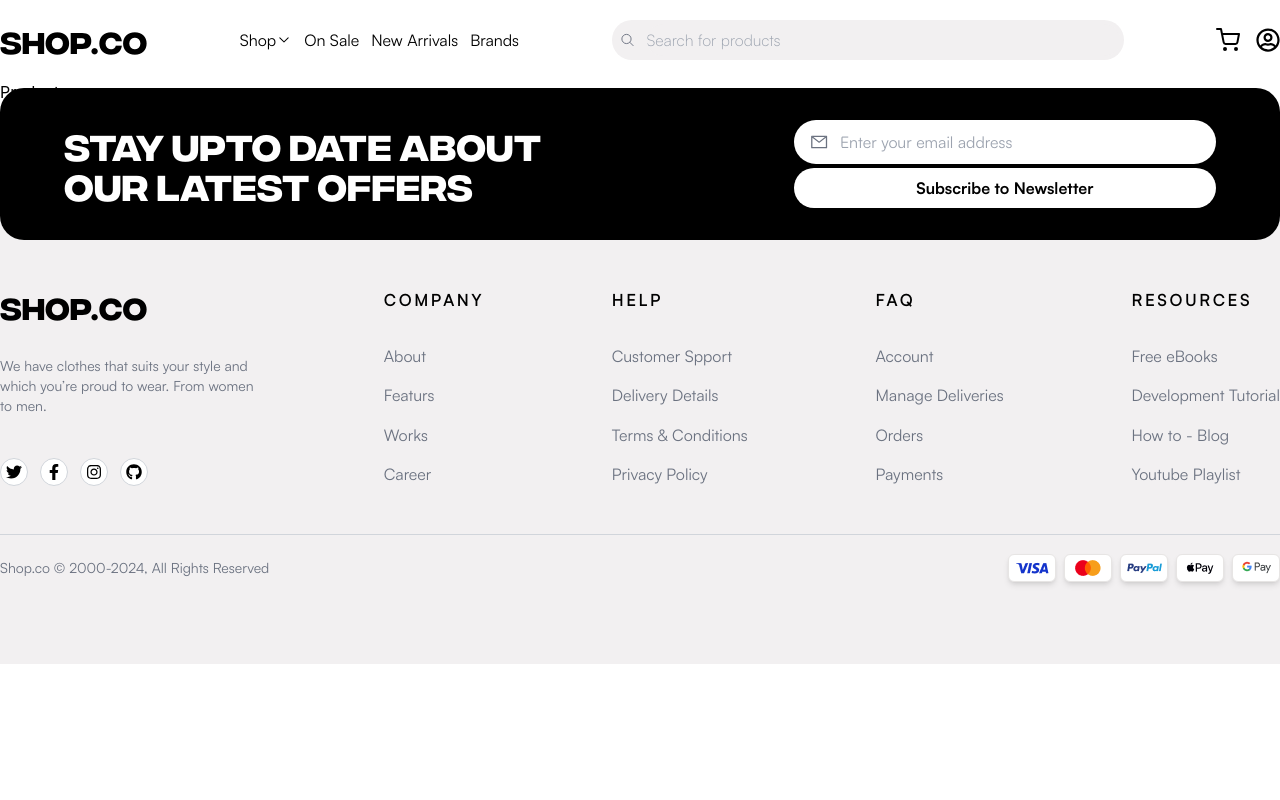
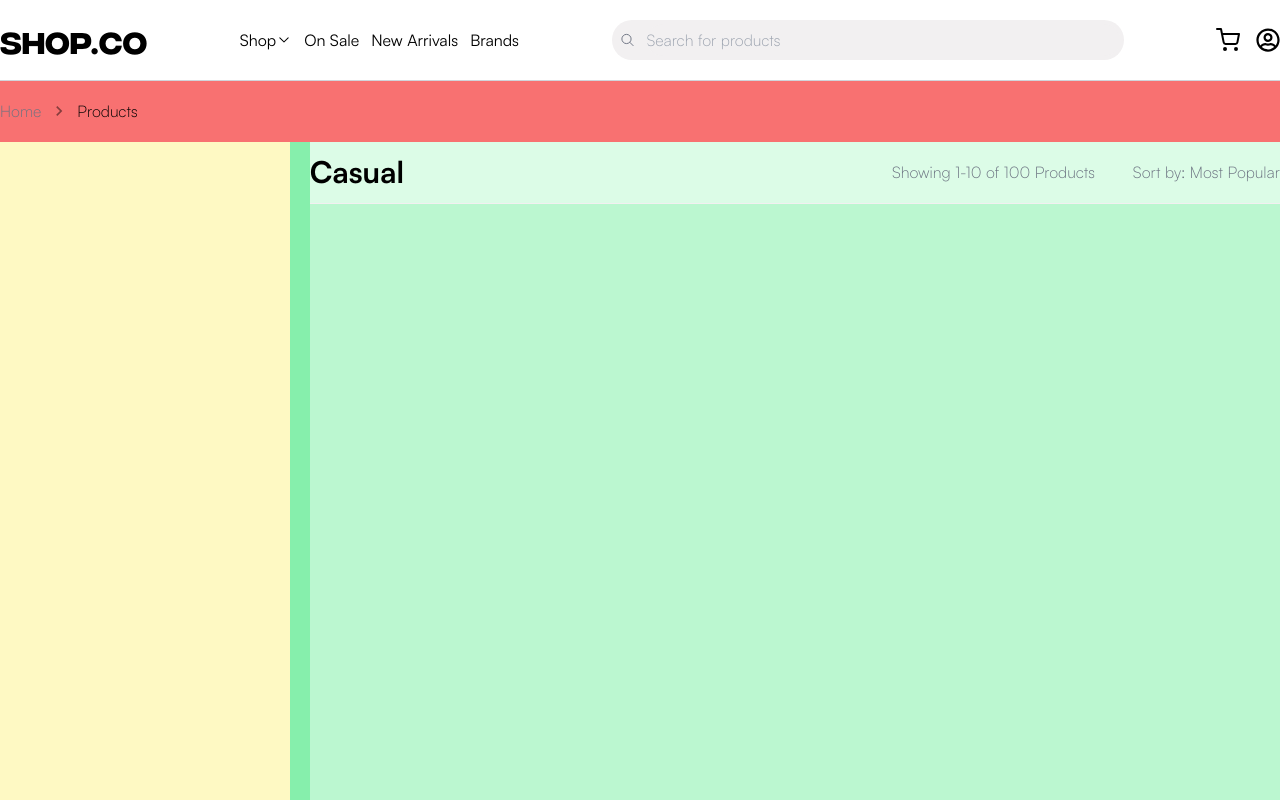
Before and after one commit to mjpeyvandi/React-E-Commerce-Shop, a React (Create React App) app: page /products in a window 1280 px wide. Shown: the top 800 px of the page. Built offline with nearby package versions, Linux system fonts and the light colour scheme; the HTML template or start-up script is replaced by a standard one.

Commit message:
page structure design

```diff
--- a/src/pages/Products.jsx
+++ b/src/pages/Products.jsx
@@ -1,7 +1,38 @@
 import React from 'react'
+import { MdKeyboardArrowRight } from "@react-icons/all-files/md/MdKeyboardArrowRight";
 
 export const Products = () => {
   return (
-    <div>Products</div>
+    <div className='w-full h-[80rem]'>
+      <div className="container mx-auto h-full border-t-[0.2px] border-t-gray-300">
+        <div className="h-full w-full bg-slate-500 flex flex-col justify-start items-center">
+          {/* Route section */}
+          <div className="w-full h-[5%] bg-red-400 flex flex-row justify-start items-center font-satoshi-l gap-2">
+            <p className='text-gray-500'>{`Home`}</p> <MdKeyboardArrowRight className='size-5 opacity-45' /> <p>Products</p>
+          </div>
+
+          {/* content Section */}
+          <div className="w-full h-full flex flex-row justify-between items-start gap-5 bg-green-300">
+            {/*filter section*/}
+            <div className="w-[23%] h-3/4 bg-yellow-100"></div>
+            {/*products section*/}
+            <div className="w-[77%] h-full bg-yellow-300 flex flex-col justify-start items-center">
+              {/*sorting section*/}
+              <div className="w-full h-[5%] flex flex-row justify-between items-center bg-green-100">
+                <p className="font-satoshi-b text-3xl">Casual</p>
+                <div className="w-2/5 flex flex-row justify-between items-center">
+                  <p className="font-satoshi-l text-gray-500">{`Showing 1-10 of 100 Products`}</p>
+                  <p className="font-satoshi-l text-gray-500">{`Sort by: Most Popular`}</p>
+                </div>
+              </div>
+              {/*products*/}
+              <div className="w-full h-[80%] border-t-[0.2px] border-b-gray-300 bg-green-200"></div>
+              {/*page navigation*/}
+              <div className="w-full h-[5%] flex flex-row justify-between items-center bg-green-100"></div>
+            </div>
+          </div>
+        </div>
+      </div>
+    </div>
   )
 }
--- a/tailwind.config.js
+++ b/tailwind.config.js
@@ -18,7 +18,7 @@ module.exports = {
         "titr-m": ["integral-medium", "sans-serif"],
         "satoshi-b": ["satoshi-bold", "sans-serif"],
         "satoshi-l": ["satoshi-light", "sans-serif"],
-        satoshi: ["satoshi-regular", "sans-serif"],
+        "satoshi": ["satoshi-regular", "sans-serif"],
       },
     },
   },
```
